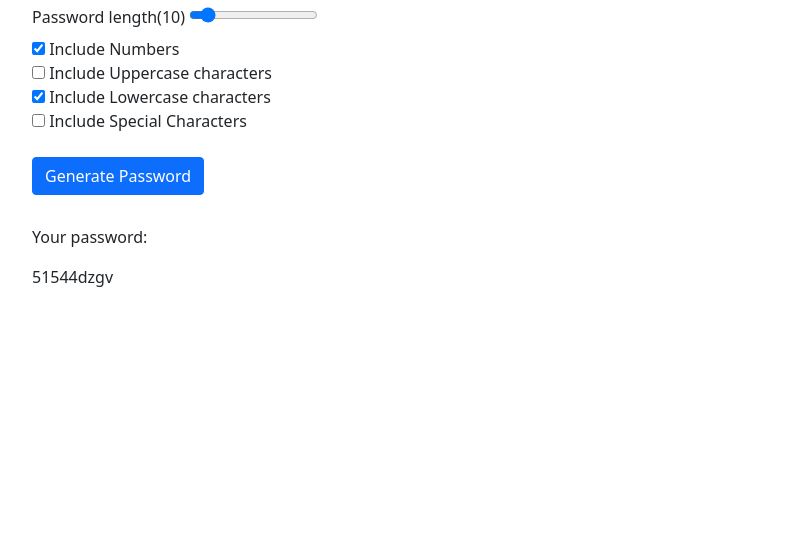
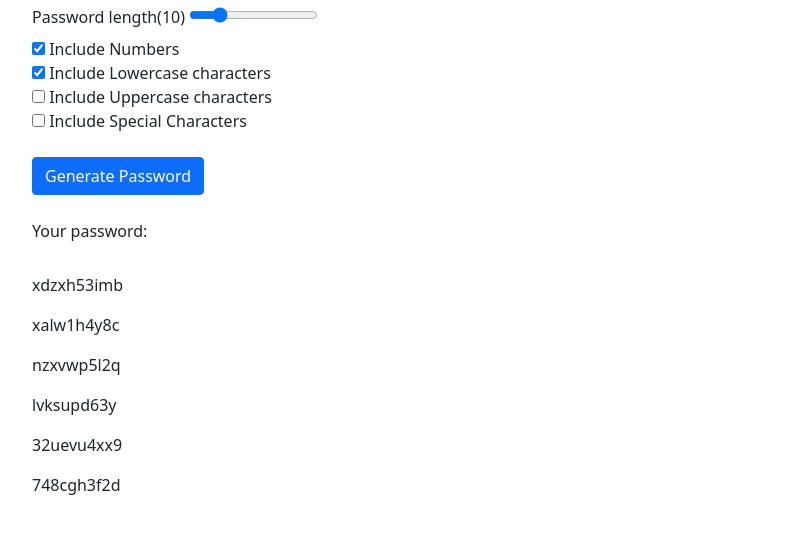
Before and after one commit to AnnettLebid/Password-generator, a plain HTML site: page index.html in a window 1280 px wide. Shown: the part 147-680 px from the top of the page, without its empty margins (50-862 px from the left). Drawn offline with nearby package versions, Linux system fonts and the light colour scheme.

Commit message:
add functionality to generate password

```diff
--- a/index.html
+++ b/index.html
@@ -20,7 +20,7 @@
         <form>
           <div class="form-group mb-2">
             <label for="formControlRange">Password length(<span id = "password-length">10</span>)</label>
-            <input type="range" class="form-control-range" id="param-1" value = "10">
+            <input type="range" class="form-control-range" id="param-1" value = "10" max = "50">
           </div>
           <div class="checkbox">
             <label>
@@ -29,12 +29,12 @@
           </div>
           <div class="checkbox">
             <label>
-              <input type="checkbox" id = "param-3"> Include Uppercase characters
+              <input type="checkbox" id = "param-3" checked> Include Lowercase characters
             </label>
           </div>
           <div class="checkbox">
             <label>
-              <input type="checkbox" id = "param-4" checked> Include Lowercase characters
+              <input type="checkbox" id = "param-4"> Include Uppercase characters
             </label>
           </div>
           <div class="checkbox">
@@ -42,19 +42,18 @@
               <input type="checkbox" id = "param-5"> Include Special Characters
             </label>
           </div>
-        <button type="submit" class="btn btn-primary mt-4">Generate Password</button>
         </form>
+        <button type="button" class="btn btn-primary mt-4" id = "generator">Generate Password</button>
       </div>
     </div>
     <div class="row">
       <div class="col-lg-12">
-        <div id = "out">
-          <p>Your password:</p>
-          <p>51544dzgv</p>
-        </div>
+        <div class = "mt-4">Your password:</div>
+        <div id = "out"></div>
       </div>
     </div>
   </div>
+  <script src = "index.js"></script>
 
 </body>
 </html>
--- /dev/null
+++ b/index.js
@@ -0,0 +1,47 @@
+const numbersArr = [1,2,3,4,5,6,7,8,9,0];
+const lowerCaseCharArr = ['a', 'b', 'c', 'd', 'e', 'f', 'g', 'h', 'i', 'j', 'k', 'l', 'm', 'n', 'p', 'q', 'r', 's', 't', 'u', 'v', 'w', 'x', 'y', 'z'];
+const upperCaseChar = ['A', 'B', 'C', 'D', 'E', 'F', 'G', 'H', 'I', 'J', 'K', 'L', 'M', 'N', 'P', 'Q', 'R', 'S', 'T', 'U', 'V', 'W', 'X', 'Y', 'Z'];
+const specialCharacters = ['!', '@', '#', '$', '%', '&', '*']
+
+document.getElementById('param-1').oninput = function() {
+  document.getElementById('password-length').innerHTML = this.value;
+}
+
+document.getElementById('generator').onclick = generatePass;
+
+const compareRandom = (a,b) => Math.random() - 0.5;
+
+const randomInteger = (min, max) => {
+  let rand = min - 0.5 + Math.random() * (max - min +1);
+  rand  = Math.round(rand);
+  return rand;
+}
+
+generatePass();
+
+function generatePass() {
+  let result = [];
+  if(document.getElementById('param-2').checked){
+    result = [...result, ...numbersArr];
+  }
+  if(document.getElementById('param-3').checked){
+    result = [...result, ...lowerCaseCharArr];
+  }
+  if(document.getElementById('param-4').checked){
+    result = [...result, ...upperCaseChar];
+  }
+  if(document.getElementById('param-5').checked){
+    result = [...result, ...specialCharacters];
+  }
+
+  document.getElementById('out').innerHTML = '';
+  for (let j = 0; j < 6; j++) {
+    let password = '';
+    let passwordLength = parseInt(document.getElementById('param-1').value);
+
+    for (let i = 0; i < passwordLength; i++){
+      password += result[randomInteger(0, result.length - 1)];
+    }
+    document.getElementById('out').innerHTML += `<p>${password}</p>`;
+  }
+}
```
